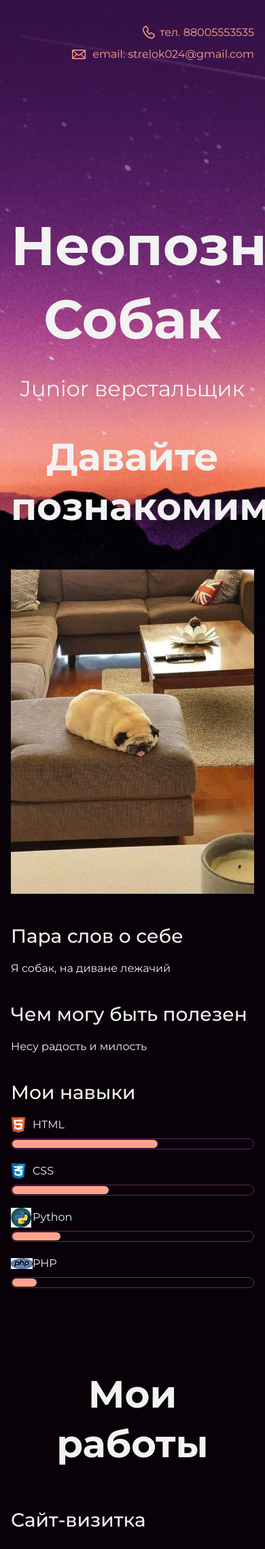
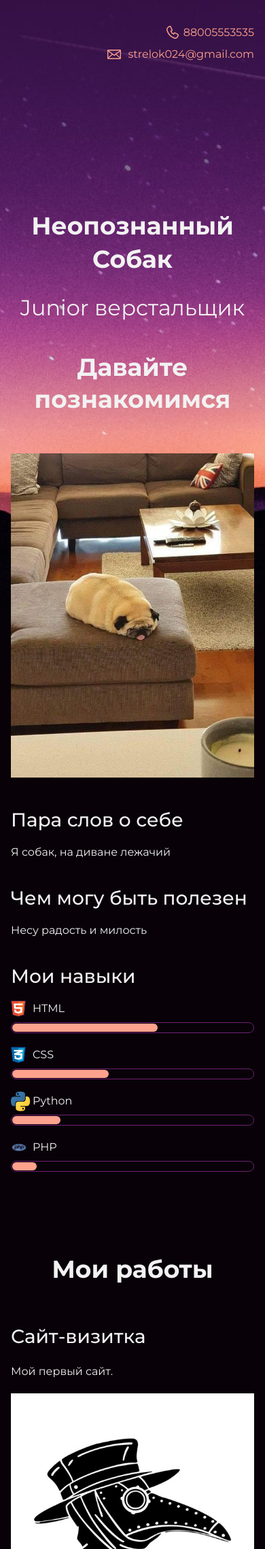
Before and after one commit to AlexVel97/lab, a PHP site: page / in a window 390 px wide; the page is wider, and only the part inside the window is pictured. Shown: the top 2279 px of that part at 68% size. Run offline with PHP 8.4, Linux system fonts and the light colour scheme.

Commit message:
8 лабораторная адаптивность адаптивна

```diff
--- a/lab8/index.html
+++ b/lab8/index.html
@@ -11,8 +11,8 @@
   <body>
     <header class="page-header">
       <div class="container">
-        <a class="header-phone" href =tel:+78005553535 >тел. 88005553535</a>
-        <a class ="header-email" href =mailto strelok024@gmail.com>email: strelok024@gmail.com </a>
+        <a class="header-phone" href =+78005553535 >88005553535</a>
+        <a class ="header-email" href ="mailto:strelok024@gmail.com"> strelok024@gmail.com</a>
       </div>
     </header>
 
@@ -61,8 +61,8 @@
     </section>
     <footer class="page-footer">
       <div class="container">
-        <a class ="header-email" href ="mailto strelok024@gmail.com">email: strelok024@gmail.com </a>
-        <a class="header-phone" href ="tel:+78005553535" >тел. 88005553535</a>
+        <a class ="header-email" href ="mailto:[strelok024@gmail.com]">strelok024@gmail.com</a>
+        <a class="header-phone" href ="+78005553535" >88005553535</a>
       </div>
     </footer>
    </body>
--- a/lab8/style.css
+++ b/lab8/style.css
@@ -14,16 +14,7 @@ img{
   max-width: 100%;
   height: auto;
 }
-@media (max-width: 420px) {
-  .heading {
-    font-size: 24px;
-  }
-}
-@media (max-width: 768px) {
-  .heading {
-    font-size: 36px;
-  }
-}
+
 .container {
   max-width: 928px;
   margin: 0 auto;
@@ -48,7 +39,9 @@ img{
   background-repeat: no-repeat;
   background-position: left;
 }
-
+.page-header a:first-child {
+  margin-left: 0;
+  }
 .header-email {
   padding-left: 30px;
   background-image: url("img/icon-email.svg");
@@ -128,10 +121,10 @@ img{
   background-image: url("img/icon-css.svg");
 }
 .skill-php {
-  background-image: url("img/php.jpg");
+  background-image: url("img/php_PNG12.png");
 }
 .skill-py {
-  background-image: url("img/python.jpg");
+  background-image: url("img/python.svg");
 }
 .level {
   margin: 4px 0 16px;
@@ -206,3 +199,13 @@ img{
   padding-left: 25px;
   background-image: url("img/icon-phone.svg");
 }
+@media (max-width: 420px) {
+  .heading,.subheading {
+    font-size: 24px;
+  }
+}
+@media (max-width: 768px) {
+  .heading, .subheading {
+    font-size: 36px;
+  }
+}
```
Also changed, not shown: lab8/img/php.jpg (deleted), lab8/img/php_PNG12.png (added), lab8/img/python.jpg (deleted), lab8/img/python.png (deleted), lab8/img/python.svg.
